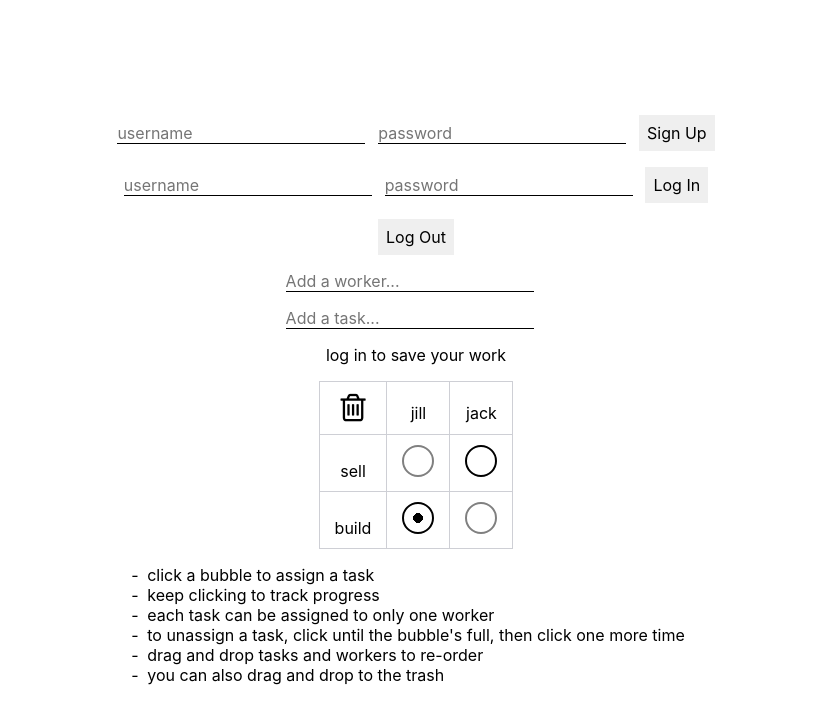
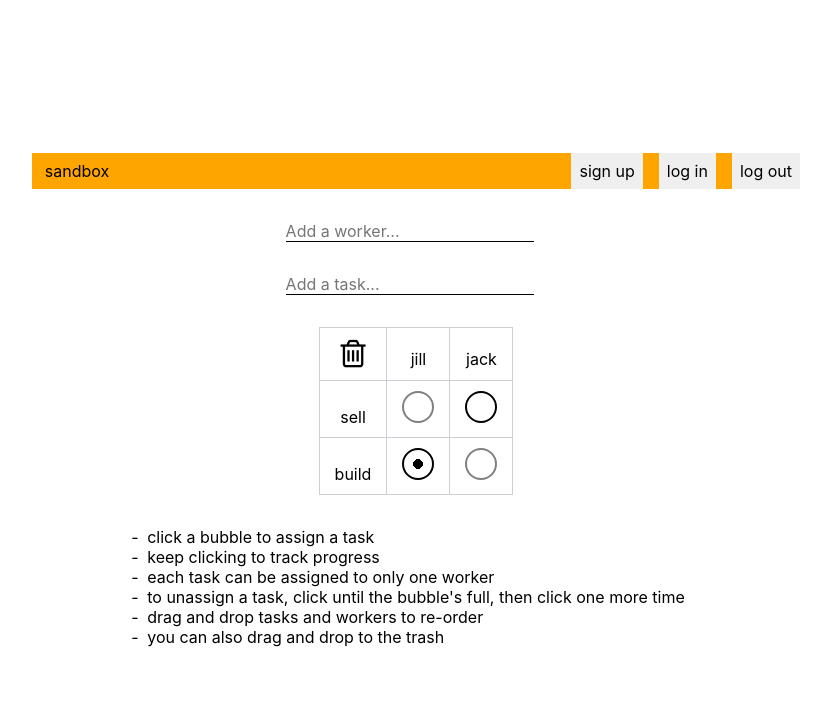
Before and after one commit to qooqu/bubbletask, a React (Create React App) app in the folder web/: page / in a window 1280 px wide. Shown: the top 724 px of the page, without its empty margins (224-1055 px from the left). Built offline with nearby package versions, Linux system fonts and the light colour scheme.

Commit message:
web: refactored auth components. added nav

```diff
--- a/web/src/App.css
+++ b/web/src/App.css
@@ -6,8 +6,39 @@
     align-items: center;
 }
 
-.App > * {
-    margin: 1vh;
+#container {
+    width: 60vw;
+    display: flex;
+    flex-direction: column;
+    justify-content: center;
+    align-items: center;
+}
+
+#container > * {
+    margin: 2vh;
+}
+
+nav {
+    display: flex;
+    flex-direction: row;
+    width: 100%;
+    justify-content: space-between;
+    align-items: center;
+    background: orange;
+}
+
+nav:first-child {
+    padding-left: 1vw;
+}
+
+#nav-buttons {
+    list-style-type: none;
+    display: inline;
+}
+
+#nav-buttons li {
+    display: inline;
+    margin-left: 1rem;
 }
 
 input {
@@ -68,14 +99,14 @@ td {
     background-image: radial-gradient(circle, black 100%, white 0%);
 }
 
-ul {
+#howto {
     list-style-type: none;
     /*use padding to move list item from left to right*/
     /* padding-left: 1em; */
     /* margin-top: 2vh; */
 }
 
-li:before {
+#howto li:before {
     content: "-";
     position: absolute;
     /*change margin to move dash around*/
--- a/web/src/App.js
+++ b/web/src/App.js
@@ -1,14 +1,13 @@
 import React, { useState, useEffect } from "react";
 import uniqid from "uniqid";
 
-import UserInfo from "./components/UserInfo";
+import Nav from "./components/Nav";
 import Header from "./components/Header";
 import Bubble from "./components/Bubble";
 import Form from "./components/Form";
 import Trash from "./components/Trash";
 
 import "./App.css";
-import SignUpInOut from "./components/SignUpInOut";
 
 const App = () => {
     const tempData = {
@@ -50,7 +49,7 @@ const App = () => {
         ],
     };
 
-    const [currentUser, setCurrentUser] = useState({});
+    const [currentUser, setCurrentUser] = useState({ username: null });
 
     const [data, setData] = useState({
         workers: [],
@@ -168,10 +167,13 @@ const App = () => {
 
     return (
         <div className="App">
-            <SignUpInOut setCurrentUser={setCurrentUser} />
+            <div id="container">
+                <Nav
+                    currentUser={currentUser}
+                    setCurrentUser={setCurrentUser}
+                />
                 <Form which="worker" formSubmit={formSubmit} />
                 <Form which="task" formSubmit={formSubmit} />
-            <UserInfo currentUser={currentUser} />
                 <table>
                     <thead>
                         <tr>
@@ -209,7 +211,7 @@ const App = () => {
                         ))}
                     </tbody>
                 </table>
-            <ul>
+                <ul id="howto">
                     <li>click a bubble to assign a task</li>
                     <li>keep clicking to track progress</li>
                     <li>each task can be assigned to only one worker</li>
@@ -221,6 +223,7 @@ const App = () => {
                     <li>you can also drag and drop to the trash</li>
                 </ul>
             </div>
+        </div>
     );
 };
 
--- /dev/null
+++ b/web/src/components/Nav.js
@@ -0,0 +1,50 @@
+import React, { useState } from "react";
+import SignUp from "./auth/SignUp";
+import LogIn from "./auth/LogIn";
+import LogOut from "./auth/LogOut";
+
+const Nav = (props) => {
+    let currentUser = props.currentUser;
+    let setCurrentUser = props.setCurrentUser;
+
+    const [which, setWhich] = useState(null);
+
+    const onClick = (e) => {
+        e.preventDefault();
+        let which = e.target.dataset.which;
+        setWhich(which);
+    };
+
+    return (
+        <>
+            <nav>
+                <span>
+                    {currentUser.username ? currentUser.username : "sandbox"}
+                </span>
+                <ul id="nav-buttons">
+                    <li>
+                        <button data-which="SignUp" onClick={onClick}>
+                            sign up
+                        </button>
+                    </li>
+                    <li>
+                        <button data-which="LogIn" onClick={onClick}>
+                            log in
+                        </button>
+                    </li>
+                    <li>
+                        <LogOut setCurrentUser={setCurrentUser} />
+                    </li>
+                </ul>
+            </nav>
+            {which === "SignUp" ? (
+                <SignUp setCurrentUser={setCurrentUser} setWhich={setWhich} />
+            ) : null}
+            {which === "LogIn" ? (
+                <LogIn setCurrentUser={setCurrentUser} setWhich={setWhich} />
+            ) : null}
+        </>
+    );
+};
+
+export default Nav;
--- a/web/src/components/SignUpInOut.js
+++ b/web/src/components/SignUpInOut.js
@@ -1,4 +1,6 @@
 const SignUpInOut = (props) => {
+    let setCurrentUser = props.setCurrentUser;
+
     const onSignUp = (e) => {
         e.preventDefault();
         var myHeaders = new Headers();
@@ -23,7 +25,7 @@ const SignUpInOut = (props) => {
         )
             .then((response) => response.json())
             .then((data) => {
-                props.setCurrentUser(data);
+                setCurrentUser(data);
             })
             .catch((error) => console.log("error", error));
     };
@@ -52,7 +54,7 @@ const SignUpInOut = (props) => {
         )
             .then((response) => response.json())
             .then((data) => {
-                props.setCurrentUser(data);
+                setCurrentUser(data);
             })
             .catch((error) => console.log("error", error));
     };
@@ -67,8 +69,9 @@ const SignUpInOut = (props) => {
             .then((response) => response.json())
             // .then((data) => console.log(data))
             .then((data) => {
-                props.setCurrentUser(data);
+                setCurrentUser(data);
             })
+            // ALSO CLEAR ANY USER DATA (IE WORKERS AND TASKS)
             .catch((error) => console.log("error", error));
     };
 
@@ -83,10 +86,6 @@ const SignUpInOut = (props) => {
     //         .then((response) => response.json())
     //         .then((data) => console.log(data))
     //         .catch((error) => console.log("error", error));
-    // };
-
-    // const test = () => {
-    //     props.setCurrentUser({ username: "dave" });
     // };
 
     return (
@@ -129,13 +128,7 @@ const SignUpInOut = (props) => {
                 </label>
                 <button>Log In</button>
             </form>
-            <form onSubmit={onLogOut}>
-                <button>Log Out</button>
-            </form>
-            {/* <form onSubmit={getStuff}>
-                <button>Get Stuff</button>
-            </form> */}
-            {/* <button onClick={test}>test</button> */}
+            <button onClick={onLogOut}>Log Out</button>
         </>
     );
 };
--- a/web/src/components/UserInfo.js
+++ /dev/null
@@ -1,6 +0,0 @@
-const UserInfo = (props) => {
-    let username = props.currentUser.username;
-    return <div>{username ? username : "log in to save your work"}</div>;
-};
-
-export default UserInfo;
--- /dev/null
+++ b/web/src/components/auth/LogIn.js
@@ -0,0 +1,70 @@
+import React, { useState } from "react";
+
+const LogIn = (props) => {
+    let setCurrentUser = props.setCurrentUser;
+    let setWhich = props.setWhich;
+
+    const [message, setMessage] = useState(null);
+
+    const onLogIn = (e) => {
+        e.preventDefault();
+        var myHeaders = new Headers();
+        myHeaders.append("Content-Type", "application/x-www-form-urlencoded");
+
+        var urlencoded = new URLSearchParams();
+        urlencoded.append("username", e.target.username.value);
+        urlencoded.append("password", e.target.password.value);
+
+        var requestOptions = {
+            method: "POST",
+            headers: myHeaders,
+            body: urlencoded,
+            redirect: "follow",
+            credentials: "include",
+        };
+
+        fetch(
+            "https://bubbletask-r1.herokuapp.com/auth/log-in/",
+            // "http://localhost:8080/auth/log-in/",
+            requestOptions
+        )
+            .then((response) => response.json())
+            .then((data) => {
+                if (data.success) {
+                    setCurrentUser(data);
+                    setMessage(null);
+                    setWhich(null);
+                } else {
+                    setMessage(data.message);
+                }
+            })
+            .catch((error) => console.log("error", error));
+    };
+
+    return (
+        <>
+            <form onSubmit={onLogIn}>
+                <label htmlFor="username">
+                    <input
+                        id="username"
+                        name="username"
+                        placeholder="username"
+                        type="text"
+                    />
+                </label>
+                <label htmlFor="password">
+                    <input
+                        id="password"
+                        name="password"
+                        placeholder="password"
+                        type="password"
+                    />
+                </label>
+                <button>Log In</button>
+            </form>
+            {message ? <div>{message}</div> : null}
+        </>
+    );
+};
+
+export default LogIn;
--- /dev/null
+++ b/web/src/components/auth/LogOut.js
@@ -0,0 +1,23 @@
+const LogOut = (props) => {
+    let setCurrentUser = props.setCurrentUser;
+
+    const onLogOut = (e) => {
+        e.preventDefault();
+        fetch("https://bubbletask-r1.herokuapp.com/auth/log-out", {
+            // fetch("http://localhost:8080/auth/log-out", {
+            method: "GET",
+            credentials: "include",
+        })
+            .then((response) => response.json())
+            // .then((data) => console.log(data))
+            .then((data) => {
+                setCurrentUser(data);
+            })
+            // ALSO CLEAR ANY USER DATA (IE WORKERS AND TASKS)
+            .catch((error) => console.log("error", error));
+    };
+
+    return <button onClick={onLogOut}>log out</button>;
+};
+
+export default LogOut;
--- /dev/null
+++ b/web/src/components/auth/SignUp.js
@@ -0,0 +1,70 @@
+import React, { useState } from "react";
+
+const SignUp = (props) => {
+    let setCurrentUser = props.setCurrentUser;
+    let setWhich = props.setWhich;
+
+    const [message, setMessage] = useState(null);
+
+    const onSignUp = (e) => {
+        e.preventDefault();
+        var myHeaders = new Headers();
+        myHeaders.append("Content-Type", "application/x-www-form-urlencoded");
+
+        var urlencoded = new URLSearchParams();
+        urlencoded.append("username", e.target.username.value);
+        urlencoded.append("password", e.target.password.value);
+
+        var requestOptions = {
+            method: "POST",
+            headers: myHeaders,
+            body: urlencoded,
+            redirect: "follow",
+            credentials: "include",
+        };
+
+        fetch(
+            "https://bubbletask-r1.herokuapp.com/auth/sign-up/",
+            // "http://localhost:8080/auth/sign-up/",
+            requestOptions
+        )
+            .then((response) => response.json())
+            .then((data) => {
+                if (data.success) {
+                    setCurrentUser(data);
+                    setMessage(null);
+                    setWhich(null);
+                } else {
+                    setMessage(data.message);
+                }
+            })
+            .catch((error) => console.log("error", error));
+    };
+
+    return (
+        <>
+            <form onSubmit={onSignUp}>
+                <label htmlFor="username">
+                    <input
+                        id="username"
+                        name="username"
+                        placeholder="username"
+                        type="text"
+                    />
+                </label>
+                <label htmlFor="password">
+                    <input
+                        id="password"
+                        name="password"
+                        placeholder="password"
+                        type="password"
+                    />
+                </label>
+                <button>Sign Up</button>
+            </form>
+            {message ? <div>{message}</div> : null}
+        </>
+    );
+};
+
+export default SignUp;
```
Lines whose indentation alone changed are shown as unchanged.
